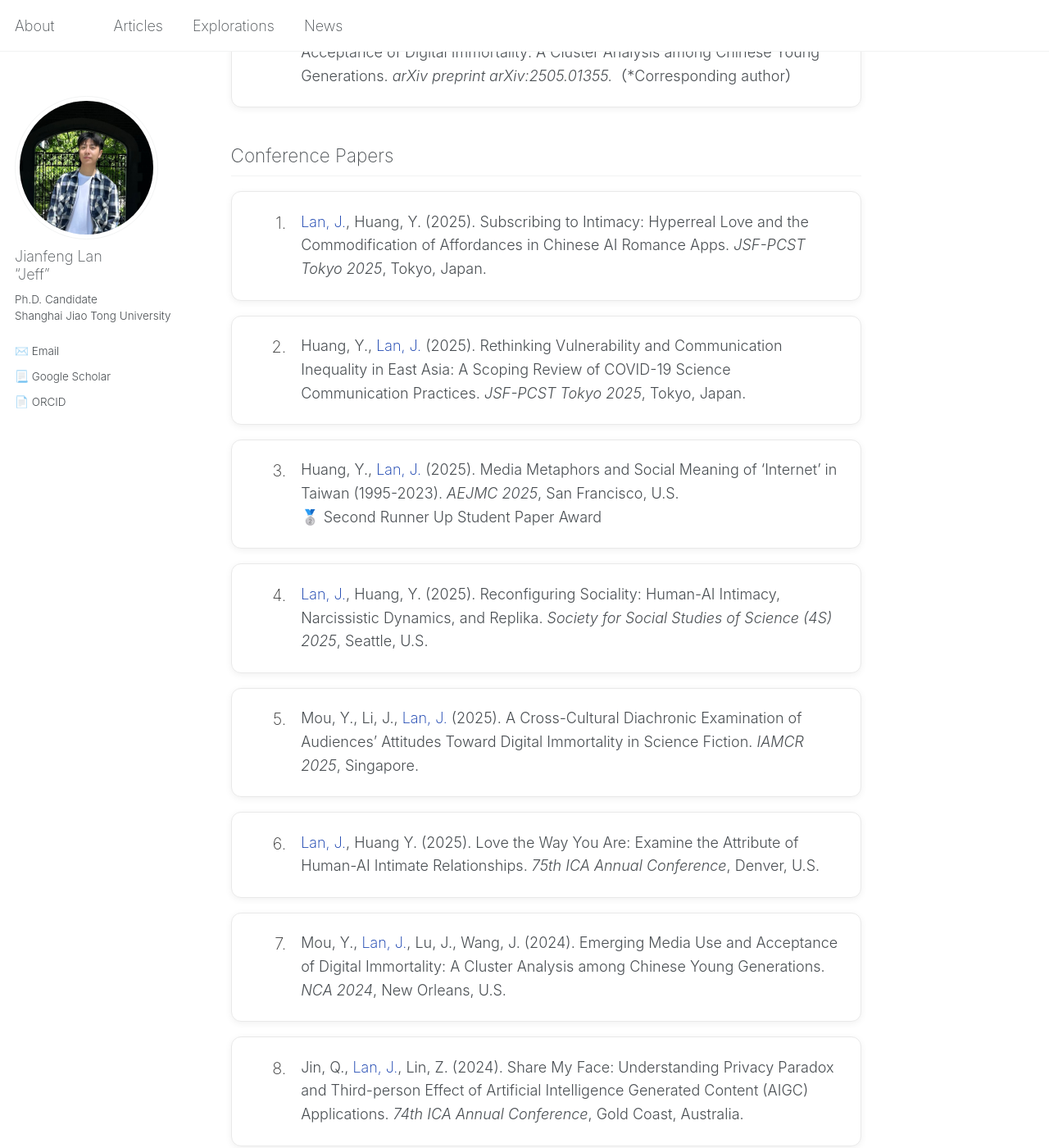
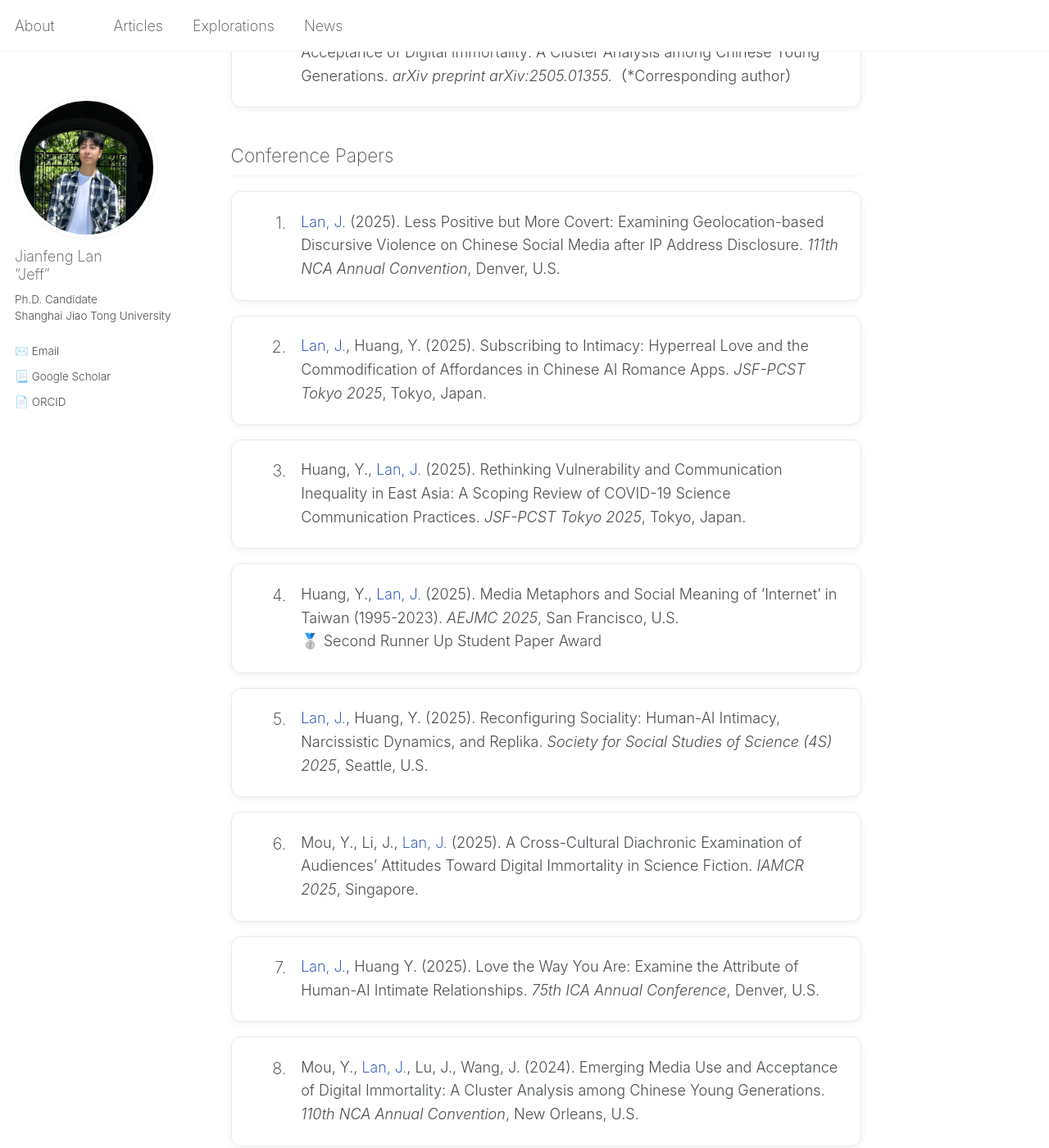
Before and after one commit to jianfenglan/jianfenglan.github.io, a Jekyll site: the page built from articles.md, in a window 1280 px wide and 1400 px high, scrolled down 850 px. Shown: the whole window at 82% size. Built offline with Jekyll 4.4.1, drawn with Linux system fonts in a browser that asks for light colours.

Commit message:
Update articles.md

```diff
--- a/articles.md
+++ b/articles.md
@@ -162,7 +162,9 @@ h2 {
 
 <h2>Conference Papers</h2>
 <div class="publication-list">
-  <div class="publication-card" data-detail="Work in progress ✍🏻">
+ <div class="publication-card" data-detail="Under Review ✍🏻">
+    <div class="publication-content"><span class="my-name">Lan, J.</span> (2025). Less Positive but More Covert: Examining Geolocation-based Discursive Violence on Chinese Social Media after IP Address Disclosure. <em>111th NCA Annual Convention</em>, Denver, U.S. </div></div>
+    <div class="publication-card" data-detail="Work in progress ✍🏻">
     <div class="publication-content"><span class="my-name">Lan, J.</span>, Huang, Y. (2025). Subscribing to Intimacy: Hyperreal Love and the Commodification of Affordances in Chinese AI Romance Apps. <em>JSF-PCST Tokyo 2025</em>, Tokyo, Japan. </div></div>
   <div class="publication-card" data-detail="Work in progress ✍🏻">
     <div class="publication-content">Huang, Y., <span class="my-name">Lan, J.</span> (2025). Rethinking Vulnerability and Communication Inequality in East Asia: A Scoping Review of COVID-19 Science Communication Practices. <em>JSF-PCST Tokyo 2025</em>, Tokyo, Japan. </div></div>
@@ -175,7 +177,7 @@ h2 {
   <div class="publication-card" data-detail="Under Review 🙏🏻">
     <div class="publication-content"><span class="my-name">Lan, J.</span>, Huang Y. (2025). Love the Way You Are: Examine the Attribute of Human-AI Intimate Relationships. <em>75th ICA Annual Conference</em>, Denver, U.S.</div></div>
   <div class="publication-card" data-detail="Under Review 🙏🏻">
-    <div class="publication-content">Mou, Y., <span class="my-name">Lan, J.</span>, Lu, J., Wang, J. (2024). Emerging Media Use and Acceptance of Digital Immortality: A Cluster Analysis among Chinese Young Generations. <em>NCA 2024</em>, New Orleans, U.S.</div></div>
+    <div class="publication-content">Mou, Y., <span class="my-name">Lan, J.</span>, Lu, J., Wang, J. (2024). Emerging Media Use and Acceptance of Digital Immortality: A Cluster Analysis among Chinese Young Generations. <em>110th NCA Annual Convention</em>, New Orleans, U.S.</div></div>
   <div class="publication-card" data-detail="Under Review 🙏🏻">
     <div class="publication-content">Jin, Q., <span class="my-name">Lan, J.</span>, Lin, Z. (2024). Share My Face: Understanding Privacy Paradox and Third-person Effect of Artificial Intelligence Generated Content (AIGC) Applications. <em>74th ICA Annual Conference</em>, Gold Coast, Australia.</div></div>
   <div class="publication-card" data-detail="Under Review 🙏🏻">
```
